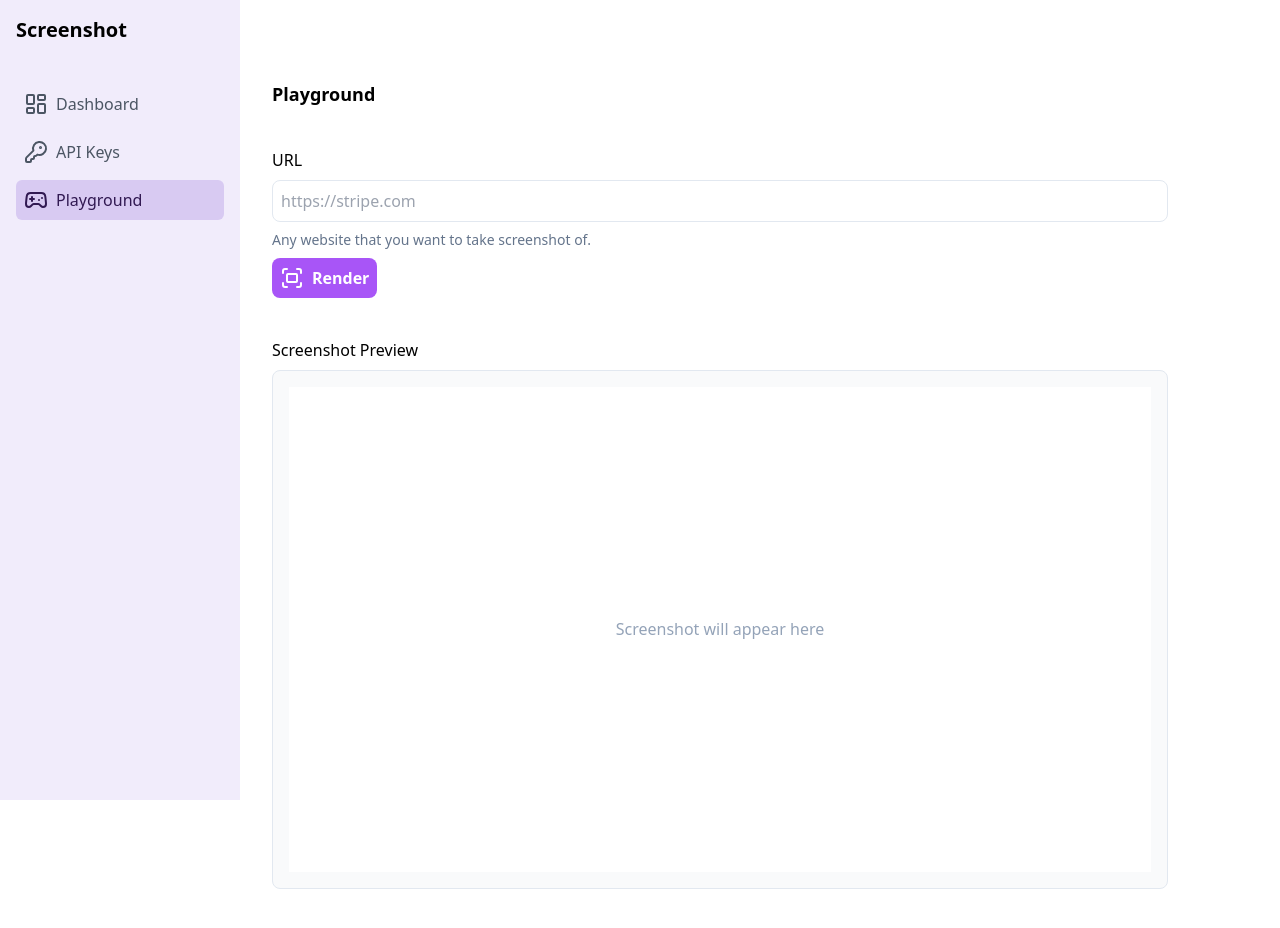
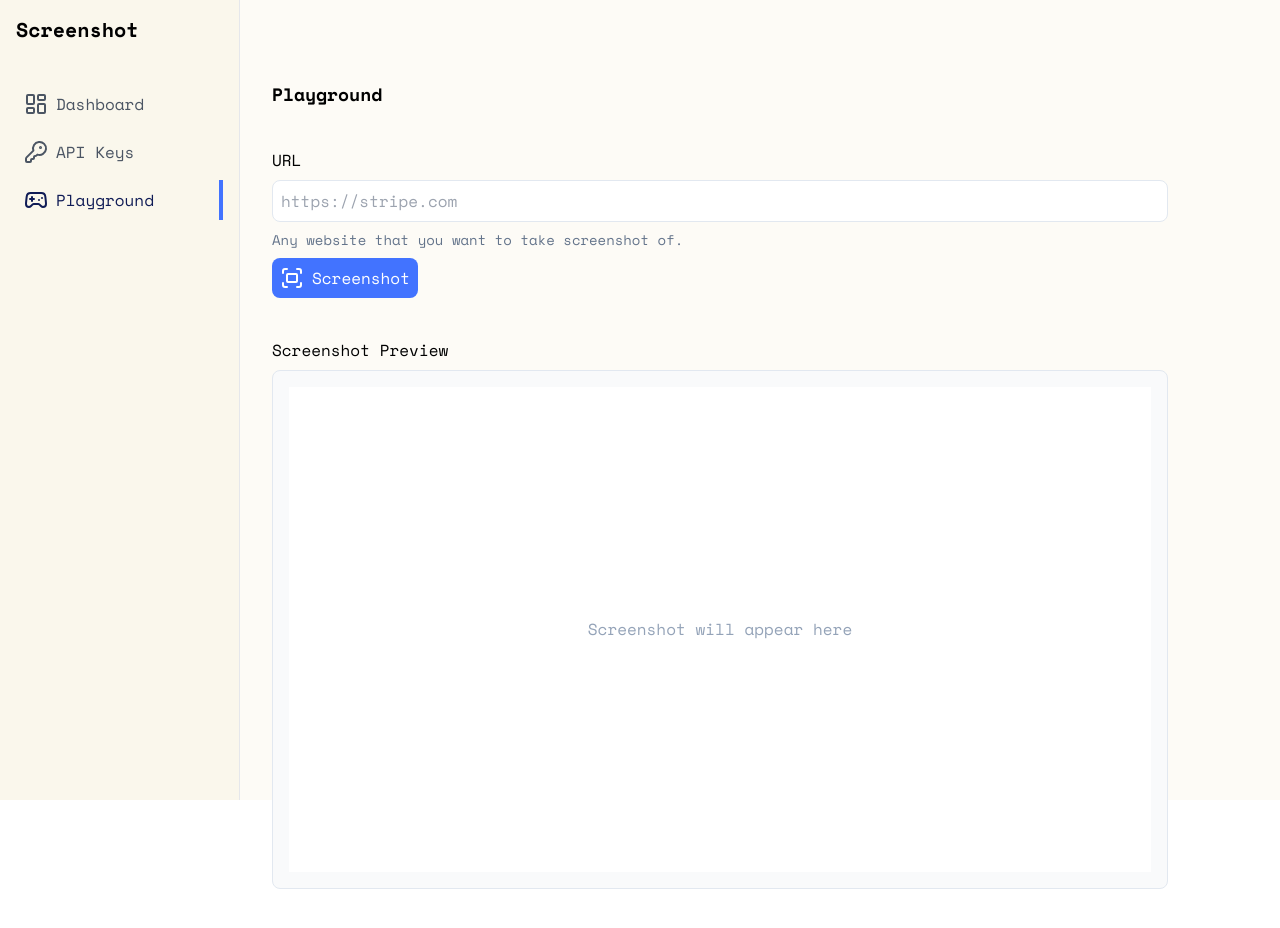
Before and after one commit to piyushgupta53/snapshotapi, a Next.js app: page /playground in a window 1280 px wide. Shown: the top 928 px of the page. Built offline with nearby package versions, Linux system fonts and the light colour scheme.

Commit message:
change UI color font

```diff
--- a/src/app/(dashboard)/keys/page.tsx
+++ b/src/app/(dashboard)/keys/page.tsx
@@ -2,7 +2,7 @@ import { Copy, Eye } from "lucide-react";
 
 export default function Keys() {
   return (
-    <div className="sm:pl-60 min-h-screen">
+    <div className="pl-60 min-h-screen">
       <div className="px-8 py-20 w-full">
         <h1 className="font-semibold text-lg">API Keys</h1>
 
@@ -31,8 +31,10 @@ export default function Keys() {
                   <Copy />
                 </button>
 
-                <button className="bg-red-400 px-2 py-2 rounded-lg">
-                  <p className="text-white font-medium">Regenerate</p>
+                <button className=" border-persian-blue-500 hover:bg-gray-100 border  px-2 py-2 rounded-lg">
+                  <p className="text-persian-blue-500 font-medium">
+                    Regenerate
+                  </p>
                 </button>
               </div>
             </div>
--- a/src/app/(dashboard)/layout.tsx
+++ b/src/app/(dashboard)/layout.tsx
@@ -8,7 +8,7 @@ export default function Layout({
   return (
     <div className="flex h-screen">
       <SideNav />
-      <main className="flex-1">{children}</main>
+      <main className="flex-1 bg-orchid-white-100/20">{children}</main>
     </div>
   );
 }
--- a/src/app/(dashboard)/playground/page.tsx
+++ b/src/app/(dashboard)/playground/page.tsx
@@ -4,11 +4,11 @@ export default function Playground() {
   return (
     <div className="sm:pl-60 min-h-screen">
       <div className="px-8 py-20 w-full">
-        <h1 className="font-semibold text-lg">Playground</h1>
+        <h1 className="font-bold text-lg">Playground</h1>
 
         <div className="mt-10">
           <div className="flex flex-col gap-2">
-            <label className="font-medium">URL</label>
+            <label>URL</label>
             <input
               type="url"
               placeholder="https://stripe.com"
@@ -18,15 +18,15 @@ export default function Playground() {
               Any website that you want to take screenshot of.
             </span>
 
-            <button className="bg-purple-500 max-w-fit rounded-lg px-2 py-2 hover:bg-purple-400">
-              <p className="text-white font-semibold flex gap-2">
+            <button className="bg-persian-blue-500 max-w-fit rounded-lg px-2 py-2 hover:bg-persian-blue-400">
+              <p className="text-white flex gap-2">
                 <Fullscreen />
-                Render
+                Screenshot
               </p>
             </button>
 
             <div className="mt-8 max-w-4xl">
-              <h2 className="font-medium mb-2">Screenshot Preview</h2>
+              <h2 className="mb-2">Screenshot Preview</h2>
               <div className="border border-slate-200 rounded-lg p-4 bg-gray-50">
                 <div className="aspect-video w-full bg-white flex items-center justify-center">
                   <p className="text-slate-400">Screenshot will appear here</p>
--- a/src/app/components/SideNav.tsx
+++ b/src/app/components/SideNav.tsx
@@ -14,7 +14,7 @@ export default function SideNav() {
   ];
 
   return (
-    <div className="hidden sm:block w-60 h-screen bg-studio-100 fixed left-0 top-0 overflow-y-auto">
+    <div className="hidden sm:block w-60 h-screen bg-orchid-white-50 border-r fixed left-0 top-0 overflow-y-auto">
       <div className="flex flex-col p-4">
         <div className="mb-10">
           <h1 className="text-xl font-semibold">Screenshot</h1>
@@ -24,22 +24,23 @@ export default function SideNav() {
           {navItems.map((item) => (
             <div
               key={item.href}
-              className={`p-2 rounded-md hover:cursor-pointer ${
-                pathname === item.href
-                  ? "bg-studio-300/80"
-                  : "hover:bg-studio-200/50"
-              }`}
+              className="p-2 rounded-md hover:cursor-pointer relative hover:bg-persian-blue-200/30"
             >
               <Link href={item.href}>
                 <ul
                   className={`font-medium flex gap-2 items-center ${
-                    pathname === item.href ? "text-studio-950" : "text-gray-600"
+                    pathname === item.href
+                      ? "text-persian-blue-950"
+                      : "text-gray-600"
                   }`}
                 >
                   <item.icon />
                   {item.label}
                 </ul>
               </Link>
+              {pathname === item.href && (
+                <div className="absolute right-0 top-0 bottom-0 w-1 bg-persian-blue-500"></div>
+              )}
             </div>
           ))}
         </div>
--- a/src/app/layout.tsx
+++ b/src/app/layout.tsx
@@ -2,15 +2,12 @@ import type { Metadata } from "next";
 import localFont from "next/font/local";
 import "./globals.css";
 
-const geistSans = localFont({
-  src: "./fonts/GeistVF.woff",
-  variable: "--font-geist-sans",
-  weight: "100 900",
-});
-const geistMono = localFont({
-  src: "./fonts/GeistMonoVF.woff",
-  variable: "--font-geist-mono",
-  weight: "100 900",
+import { Space_Mono } from "next/font/google";
+
+const spaceMono = Space_Mono({
+  subsets: ["latin"],
+  style: ["normal", "italic"],
+  weight: ["400", "700"],
 });
 
 export const metadata: Metadata = {
@@ -25,11 +22,7 @@ export default function RootLayout({
 }>) {
   return (
     <html lang="en">
-      <body
-        className={`${geistSans.variable} ${geistMono.variable} antialiased`}
-      >
-        {children}
-      </body>
+      <body className={spaceMono.className}>{children}</body>
     </html>
   );
 }
--- a/tailwind.config.ts
+++ b/tailwind.config.ts
@@ -11,18 +11,31 @@ const config: Config = {
       colors: {
         background: "var(--background)",
         foreground: "var(--foreground)",
-        studio: {
-          "50": "#f9f7fd",
-          "100": "#f1ecfb",
-          "200": "#e5ddf7",
-          "300": "#d2c2f0",
-          "400": "#b69be5",
-          "500": "#9974d8",
-          "600": "#8156c7",
-          "700": "#7347b6",
-          "800": "#5d3b8e",
-          "900": "#4c3172",
-          "950": "#311952",
+        "persian-blue": {
+          "50": "#eaf5ff",
+          "100": "#d9ecff",
+          "200": "#badaff",
+          "300": "#91c1ff",
+          "400": "#6599ff",
+          "500": "#4273ff",
+          "600": "#2148ff",
+          "700": "#1f40ed",
+          "800": "#1533be",
+          "900": "#1b3394",
+          "950": "#101c56",
+        },
+        "orchid-white": {
+          "50": "#faf7ec",
+          "100": "#f3ecd2",
+          "200": "#e5d7a2",
+          "300": "#d8bf71",
+          "400": "#cea951",
+          "500": "#c4903c",
+          "600": "#ad7232",
+          "700": "#90572d",
+          "800": "#76462a",
+          "900": "#623a25",
+          "950": "#371d11",
         },
       },
     },
```
